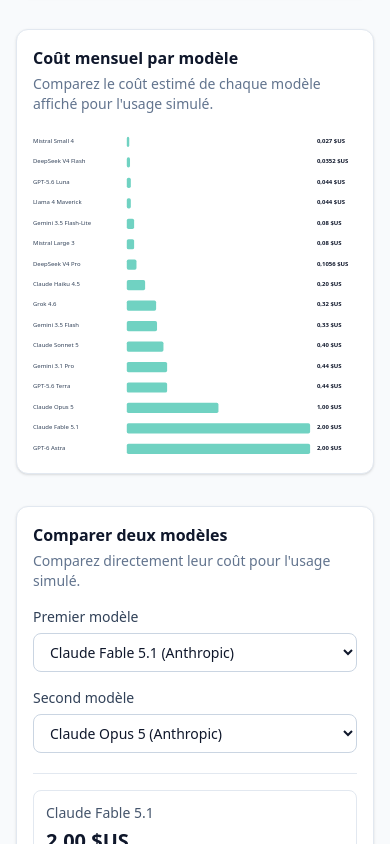
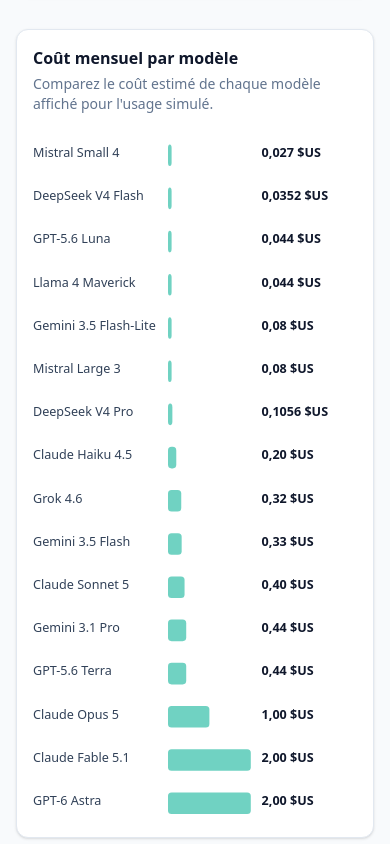
Before and after one commit to quickscale-ai/llm-cost-lab, a React (Vite) app: page / in a window 390 px wide. Shown: the part 860-1704 px from the top of the page. Built offline with nearby package versions, Linux system fonts and the light colour scheme.

Commit message:
Rend le graphique lisible sur mobile

```diff
--- a/src/components/MonthlyCostChart.tsx
+++ b/src/components/MonthlyCostChart.tsx
@@ -1,3 +1,4 @@
+import { useEffect, useState } from 'react'
 import type { CostBreakdown } from '../lib/pricing'
 import type { Currency } from '../lib/format'
 import { formatCurrency } from '../lib/format'
@@ -8,21 +9,42 @@
   currency: Currency
 }
 
-const CHART_WIDTH = 760
-const LABEL_WIDTH = 220
-const BAR_WIDTH = 430
-const VALUE_X = LABEL_WIDTH + BAR_WIDTH + 16
+const DESKTOP_CHART_WIDTH = 760
+const DESKTOP_LABEL_WIDTH = 220
+const DESKTOP_BAR_WIDTH = 430
+const DESKTOP_VALUE_X = DESKTOP_LABEL_WIDTH + DESKTOP_BAR_WIDTH + 16
+const MOBILE_CHART_WIDTH = 360
+const MOBILE_LABEL_WIDTH = 150
+const MOBILE_BAR_WIDTH = 92
+const MOBILE_VALUE_X = MOBILE_LABEL_WIDTH + MOBILE_BAR_WIDTH + 12
 const ROW_HEIGHT = 48
+
+function useIsMobile() {
+  const [isMobile, setIsMobile] = useState(() => typeof window !== 'undefined' && window.innerWidth < 640)
+
+  useEffect(() => {
+    const update = () => setIsMobile(window.innerWidth < 640)
+    window.addEventListener('resize', update)
+    return () => window.removeEventListener('resize', update)
+  }, [])
+
+  return isMobile
+}
 
 /** Graphique en barres SVG, sans dépendance externe, des coûts simulés. */
 export function MonthlyCostChart({ breakdowns, currency }: Props) {
+  const isMobile = useIsMobile()
+  const chartWidth = isMobile ? MOBILE_CHART_WIDTH : DESKTOP_CHART_WIDTH
+  const labelWidth = isMobile ? MOBILE_LABEL_WIDTH : DESKTOP_LABEL_WIDTH
+  const barWidth = isMobile ? MOBILE_BAR_WIDTH : DESKTOP_BAR_WIDTH
+  const valueX = isMobile ? MOBILE_VALUE_X : DESKTOP_VALUE_X
   const ceiling = maxTotalCost(breakdowns)
   const chartHeight = Math.max(breakdowns.length * ROW_HEIGHT, ROW_HEIGHT)
 
   return (
     <figure>
       <svg
-        viewBox={`0 0 ${CHART_WIDTH} ${chartHeight}`}
+        viewBox={`0 0 ${chartWidth} ${chartHeight}`}
         role="img"
         aria-labelledby="monthly-cost-chart-title monthly-cost-chart-description"
         className="mt-4 h-auto w-full"
@@ -34,9 +56,8 @@
         {breakdowns.map((breakdown, index) => {
           const { model, totalCost } = breakdown
           const y = index * ROW_HEIGHT + 10
-          const barWidth = ceiling > 0 ? (totalCost / ceiling) * BAR_WIDTH : 0
+          const calculatedBarWidth = ceiling > 0 ? (totalCost / ceiling) * barWidth : 0
           const value = formatCurrency(totalCost, currency)
-          const labelWidth = model.name.length > 22 ? LABEL_WIDTH - 12 : undefined
 
           return (
             <g
@@ -48,23 +69,21 @@
               <text
                 x="0"
                 y={y + 20}
-                textLength={labelWidth}
-                lengthAdjust={labelWidth ? 'spacingAndGlyphs' : undefined}
                 className="fill-slate-700 text-[14px] dark:fill-slate-300"
               >
                 {model.name}
               </text>
               <rect
-                x={LABEL_WIDTH}
+                x={labelWidth}
                 y={y + 6}
-                width={Math.max(barWidth, totalCost > 0 ? 4 : 0)}
+                width={Math.max(calculatedBarWidth, totalCost > 0 ? 4 : 0)}
                 height="24"
                 rx="4"
                 className="fill-brand-500 dark:fill-brand-500"
                 data-cost={totalCost}
               />
               <text
-                x={VALUE_X}
+                x={valueX}
                 y={y + 20}
                 className="tabular fill-slate-900 text-[14px] font-semibold dark:fill-slate-100"
               >
```
Also changed, not shown: 1 other file (tests, documents, lock files or other folders).
